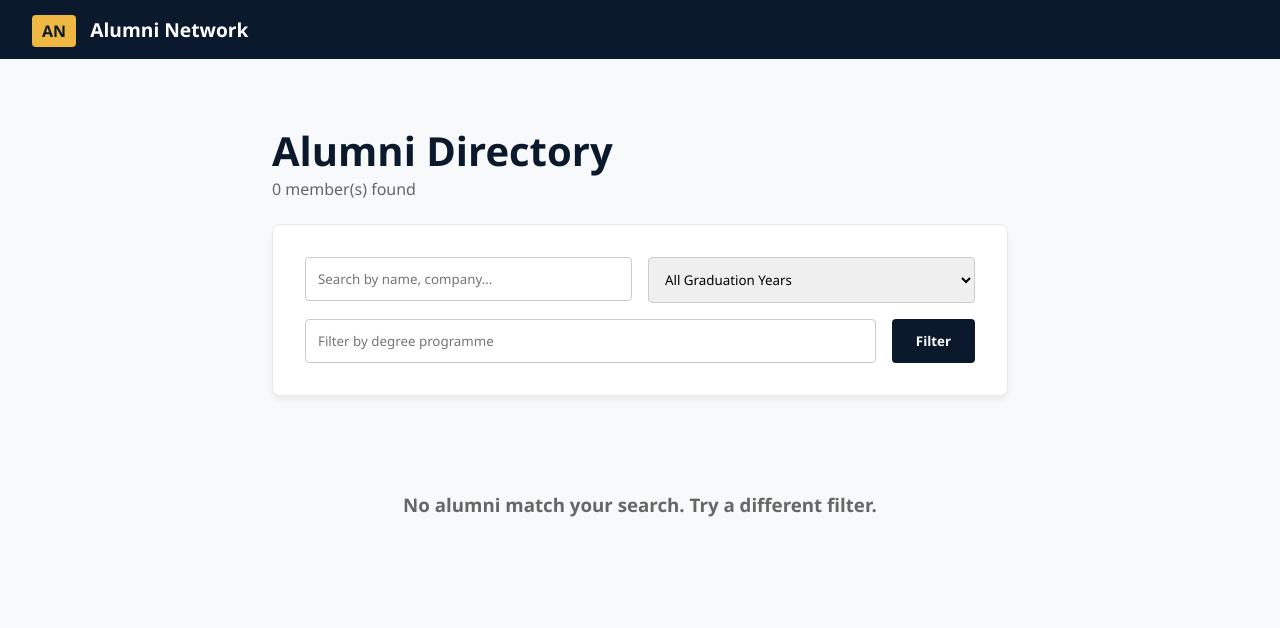
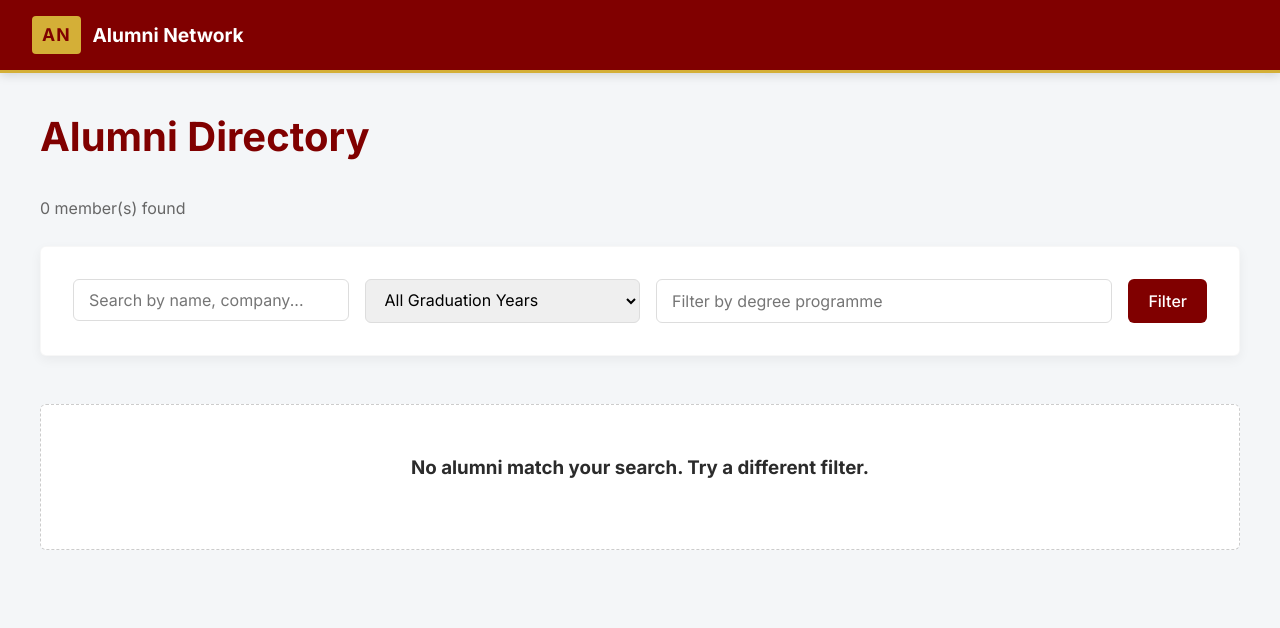
Before and after one commit to TheekshanaNimsara/alumni-management-system, a PHP site: page /directory.php in a window 1280 px wide. Shown: the top 628 px of the page. Run offline with PHP 8.4, Linux system fonts and the light colour scheme; data comes from the database, SQL or seed files in the repository; data that the repository does not hold is empty; a stand-in replaces the project's code that opens the database connection.

Commit message:
Updated global UI to professional KDU maroon and gold branding

```diff
--- a/assets/css/style.css
+++ b/assets/css/style.css
@@ -1,84 +1,146 @@
+@import url('https://fonts.googleapis.com/css2?family=Inter:wght@400;500;600;700&display=swap');
+
 :root {
-  --primary-color: #0b192c;
-  --accent-color: #eeb742;
-  --bg-color: #f8f9fa;
-  --text-main: #333333;
-  --border-radius: 8px;
+    /* KDU Official Color Palette */
+    --primary-color: #800000;      /* KDU Deep Maroon */
+    --secondary-color: #5a0000;    /* Darker Maroon for hover states */
+    --accent-color: #D4AF37;       /* KDU Gold */
+    --bg-color: #F4F6F8;           /* Professional light grey background */
+    --text-color: #2B2B2B;         /* Dark charcoal for readability */
+    --text-muted: #666666;
+
+    /* Modern UI Elements */
+    --border-radius: 6px;          /* Slightly sharper, more professional corners */
+    --card-shadow: 0 4px 12px rgba(0, 0, 0, 0.05); /* Softer, premium shadow */
+    --transition: all 0.3s ease;
 }
 
-* {
-  box-sizing: border-box;
+/* Base Typography Reset */
+body {
+    font-family: 'Inter', -apple-system, sans-serif;
+    background-color: var(--bg-color);
+    color: var(--text-color);
+    line-height: 1.6;
     margin: 0;
     padding: 0;
-  font-family: 'Segoe UI', Tahoma, Geneva, Verdana, sans-serif;
 }
 
-body {
-  background-color: var(--bg-color);
-  color: var(--text-main);
+h1, h2, h3, h4 {
+    color: var(--text-color);
+    margin-top: 0;
 }
 
+/* Navigation Bar */
 .navbar {
     background-color: var(--primary-color);
     color: white;
     padding: 1rem 2rem;
+    box-shadow: 0 2px 10px rgba(0, 0, 0, 0.15);
     display: flex;
     align-items: center;
-  justify-content: space-between;
+    border-bottom: 3px solid var(--accent-color); /* KDU Gold bottom border */
+}
+
+.logo {
+    display: flex;
+    align-items: center;
+    gap: 12px;
 }
 
 .logo-badge {
     background-color: var(--accent-color);
     color: var(--primary-color);
-  font-weight: bold;
+    font-weight: 700;
     padding: 5px 10px;
     border-radius: 4px;
-  margin-right: 10px;
+    font-size: 1.1rem;
+    letter-spacing: 1px;
 }
 
+/* Main Container */
 .container {
-  max-width: 800px;
-  margin: 2rem auto;
-  padding: 0 1rem;
+    max-width: 1200px;
+    margin: 0 auto;
+    padding: 2rem;
 }
 
+/* Premium Card Design */
 .card {
-  background: white;
+    background-color: white;
+    border-radius: var(--border-radius);
+    box-shadow: var(--card-shadow);
     padding: 2rem;
-  border-radius: var(--border-radius);
-  box-shadow: 0 4px 6px rgba(0,0,0,0.05);
-  border: 1px solid #eaeaea;
+    border: 1px solid rgba(0,0,0,0.03);
+    transition: var(--transition);
 }
 
-.form-group {
-  margin-bottom: 1.5rem;
+.card:hover {
+    transform: translateY(-5px); /* Card lifts up when hovered */
+    box-shadow: 0 8px 24px rgba(128, 0, 0, 0.1); /* Subtle maroon shadow */
 }
 
-.form-group label {
-  display: block;
-  margin-bottom: 0.5rem;
-  font-weight: 600;
-  font-size: 0.9rem;
+.card h3 {
+    color: var(--primary-color);
+    margin-bottom: 1rem;
 }
 
-.form-control {
-  width: 100%;
-  padding: 0.75rem;
-  border: 1px solid #ccc;
-  border-radius: 4px;
+.card p {
+    margin-bottom: 0.5rem;
+    color: var(--text-muted);
 }
 
+.card p strong {
+    color: var(--text-color);
+}
+
+/* Professional Form Controls */
+.form-control {
+    padding: 10px 15px;
+    border: 1px solid #ddd;
+    border-radius: var(--border-radius);
+    font-size: 1rem;
+    font-family: 'Inter', sans-serif;
+    transition: var(--transition);
+    width: 100%;
+    box-sizing: border-box;
+}
+
+.form-control:focus {
+    outline: none;
+    border-color: var(--primary-color);
+    box-shadow: 0 0 0 3px rgba(128, 0, 0, 0.1);
+}
+
+select.form-control {
+    appearance: auto;
+    cursor: pointer;
+}
+
+/* KDU Button Styling */
 .btn-primary {
     background-color: var(--primary-color);
     color: white;
     border: none;
-  padding: 0.75rem 1.5rem;
-  width: 100%;
-  border-radius: 4px;
-  font-weight: bold;
+    padding: 10px 20px;
+    border-radius: var(--border-radius);
+    font-weight: 500;
     cursor: pointer;
+    transition: var(--transition);
+    font-family: 'Inter', sans-serif;
+    font-size: 1rem;
+    text-align: center;
 }
 
 .btn-primary:hover {
-  background-color: #162c4a;
+    background-color: var(--secondary-color);
 }
+
+/* Empty States */
+.empty-state {
+    text-align: center;
+    color: var(--text-muted);
+    padding: 3rem;
+    background-color: white;
+    border-radius: var(--border-radius);
+    border: 1px dashed #ccc;
+}
```
Lines whose indentation alone changed are shown as unchanged.
